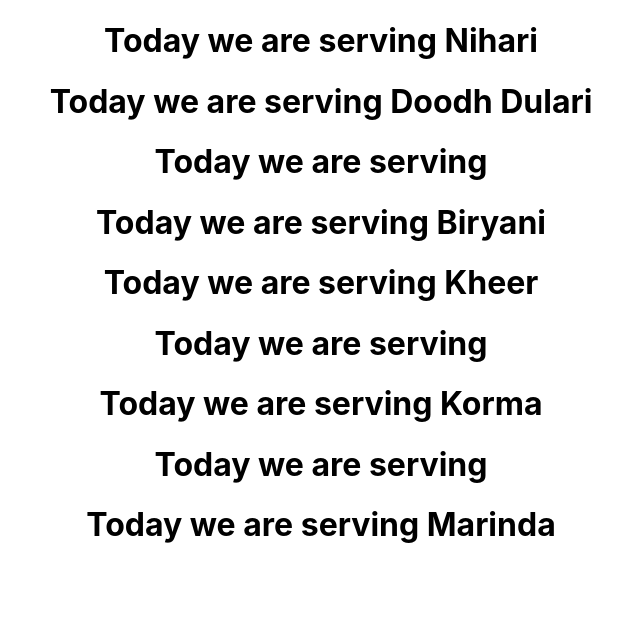
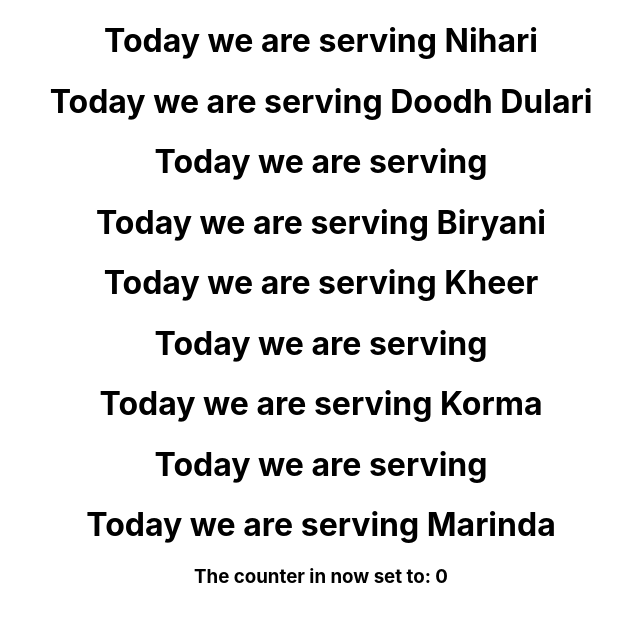
Before and after one commit to imran-ahmeds/bootcamp27july, a React (Create React App) app: page / in a window 1280 px wide. Shown: the top 622 px of the page, without its empty margins (319-959 px from the left). Built offline with nearby package versions, Linux system fonts and the light colour scheme.

Commit message:
counter component
useState hook

```diff
--- a/src/App.js
+++ b/src/App.js
@@ -1,6 +1,7 @@
 import React from 'react'
 import './App.css';
 import Dinner from './dinner';
+import Counter from './count';
 
 function App() {
   return (
@@ -8,6 +9,7 @@ function App() {
     <Dinner dishName="Nihari"sweetName="Doodh Dulari"/>
     <Dinner dishName="Biryani" sweetName="Kheer"/>
     <Dinner dishName="Korma" drinkName="Marinda"/>
+    <Counter />
     </div>
   );
 }
--- /dev/null
+++ b/src/count.js
@@ -0,0 +1,11 @@
+import React, {useState} from 'react'
+
+function Counter(){
+    let [count, setCount] = useState(0);
+    return(
+        <div>
+            <h3>The counter in now set to: {count}</h3>
+        </div>
+    );
+}
+export default Counter;
```
